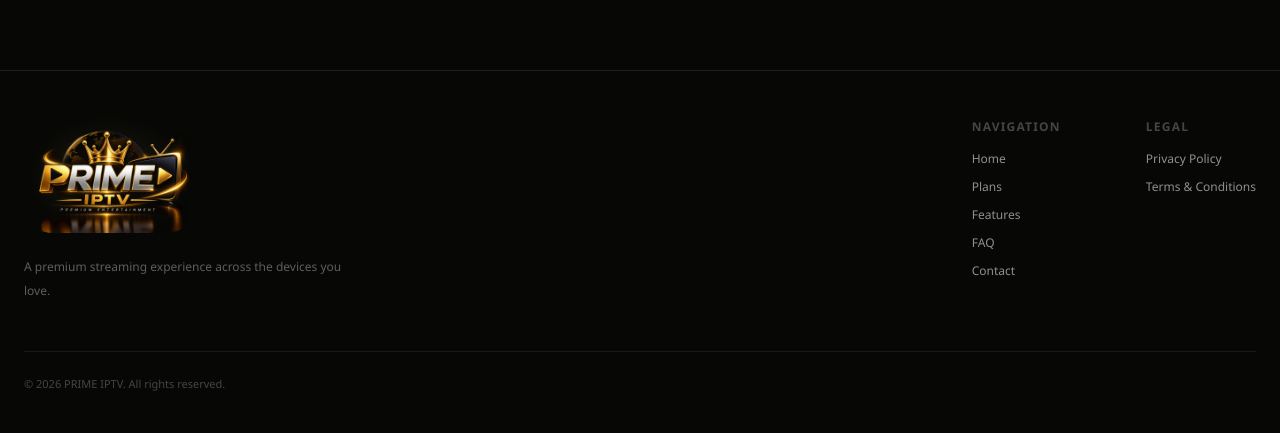
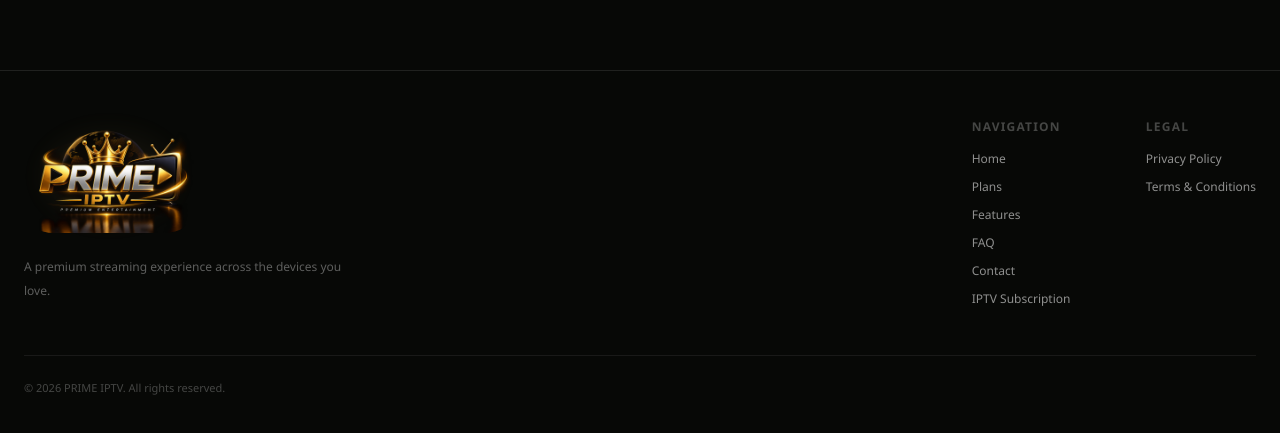
Before and after one commit to mohamedabouhanifa29-sketch/prime-iptv, a Next.js app: page /privacy in a window 1280 px wide. Shown: the part 3593-4026 px from the top of the page. Built offline with nearby package versions, Linux system fonts and the light colour scheme; no server answers.

Commit message:
Add internal link to IPTV subscription page

```diff
--- a/components/Footer.tsx
+++ b/components/Footer.tsx
@@ -1,4 +1,83 @@
 import Link from "next/link";
 import { Logo } from "./Logo";
-const nav=[["Home","home"],["Plans","plans"],["Features","features"],["FAQ","faq"],["Contact","contact"]];
-export function Footer(){return <footer className="border-t border-white/10 py-12"><div className="container-page"><div className="flex flex-col gap-10 md:flex-row md:items-start md:justify-between"><div><Logo variant="footer"/><p className="mt-4 max-w-xs text-xs leading-6 text-white/35">A premium streaming experience across the devices you love.</p></div><div className="grid grid-cols-2 gap-16 text-xs"><div><p className="mb-4 font-bold uppercase tracking-widest text-white/25">Navigation</p><div className="space-y-3">{nav.map(([l,id])=><a className="block text-white/55 hover:text-gold" key={id} href={`/#${id}`}>{l}</a>)}</div></div><div><p className="mb-4 font-bold uppercase tracking-widest text-white/25">Legal</p><div className="space-y-3"><Link className="block text-white/55 hover:text-gold" href="/privacy">Privacy Policy</Link><Link className="block text-white/55 hover:text-gold" href="/terms">Terms & Conditions</Link></div></div></div></div><div className="mt-12 border-t border-white/[.07] pt-6 text-[11px] text-white/25">© 2026 PRIME IPTV. All rights reserved.</div></div></footer>}
+
+const nav = [
+  ["Home", "home"],
+  ["Plans", "plans"],
+  ["Features", "features"],
+  ["FAQ", "faq"],
+  ["Contact", "contact"],
+];
+
+export function Footer() {
+  return (
+    <footer className="border-t border-white/10 py-12">
+      <div className="container-page">
+        <div className="flex flex-col gap-10 md:flex-row md:items-start md:justify-between">
+
+          <div>
+            <Logo variant="footer" />
+            <p className="mt-4 max-w-xs text-xs leading-6 text-white/35">
+              A premium streaming experience across the devices you love.
+            </p>
+          </div>
+
+          <div className="grid grid-cols-2 gap-16 text-xs">
+
+            <div>
+              <p className="mb-4 font-bold uppercase tracking-widest text-white/25">
+                Navigation
+              </p>
+
+              <div className="space-y-3">
+                {nav.map(([l, id]) => (
+                  <a
+                    className="block text-white/55 hover:text-gold"
+                    key={id}
+                    href={`/#${id}`}
+                  >
+                    {l}
+                  </a>
+                ))}
+
+                <Link
+                  className="block text-white/55 hover:text-gold"
+                  href="/iptv-subscription"
+                >
+                  IPTV Subscription
+                </Link>
+              </div>
+            </div>
+
+            <div>
+              <p className="mb-4 font-bold uppercase tracking-widest text-white/25">
+                Legal
+              </p>
+
+              <div className="space-y-3">
+                <Link
+                  className="block text-white/55 hover:text-gold"
+                  href="/privacy"
+                >
+                  Privacy Policy
+                </Link>
+
+                <Link
+                  className="block text-white/55 hover:text-gold"
+                  href="/terms"
+                >
+                  Terms & Conditions
+                </Link>
+              </div>
+            </div>
+
+          </div>
+        </div>
+
+        <div className="mt-12 border-t border-white/[.07] pt-6 text-[11px] text-white/25">
+          © 2026 PRIME IPTV. All rights reserved.
+        </div>
+      </div>
+    </footer>
+  );
+}
--- a/components/Pricing.tsx
+++ b/components/Pricing.tsx
@@ -1,7 +1,17 @@
+import Link from "next/link";
 import { Check, Sparkles } from "lucide-react";
 import { plans, type Plan } from "@/lib/pricing";
 import { Reveal } from "./Reveal";
 
 const planBenefits=["Live TV","Movies & Series","VOD Library","HD / Full HD / 4K where available","Multi-device compatibility","Customer Support"];
 function PricingCard({ plan, onOrder }: { plan: Plan; onOrder: (p: Plan) => void }) { return <article className={`group relative flex min-h-[465px] flex-col overflow-hidden rounded-[26px] p-6 transition duration-300 hover:-translate-y-2 ${plan.featured?"border border-gold/60 bg-gradient-to-b from-gold/15 to-white/[.025] shadow-[0_20px_80px_rgba(215,179,106,.1)]":"glass hover:border-gold/30"}`}>{plan.badge&&<div className={`absolute right-0 top-0 rounded-bl-2xl px-4 py-2 text-[9px] font-extrabold tracking-[.14em] ${plan.featured?"bg-gold text-ink":"border-b border-l border-gold/20 bg-gold/10 text-gold"}`}>{plan.badge}</div>}<div className="mb-auto"><span className="text-[11px] font-bold uppercase tracking-[.18em] text-white/40">Access period</span><h3 className="mt-3 text-xl font-semibold">{plan.name}</h3><div className="mt-7 flex items-start"><span className="font-display text-6xl tracking-tight">{plan.price}</span><span className="ml-1 mt-2 text-xl text-gold">€</span></div><p className="mt-2 text-xs text-white/35">One-time payment</p><div className="mt-7 space-y-3 text-[11px] text-white/55">{planBenefits.map(benefit=><p key={benefit} className="flex gap-2"><Check size={14} className="mt-px shrink-0 text-gold"/>{benefit}</p>)}</div></div><button onClick={()=>onOrder(plan)} className={plan.featured?"btn-primary mt-8 w-full":"btn-secondary mt-8 w-full"}>Get Started {plan.featured&&<Sparkles size={15}/>}</button></article>; }
-export function Pricing({ onOrder }: { onOrder: (p: Plan) => void }) { return <section id="plans" className="relative border-t border-white/[.06] bg-gradient-to-b from-[#0b0d0b] to-ink py-24"><div className="absolute left-1/2 top-0 h-56 w-2/3 -translate-x-1/2 bg-gold/[.035] blur-[100px]"/><div className="container-page relative"><Reveal><div className="mb-14 text-center"><p className="eyebrow">Simple pricing</p><h2 className="section-title mt-4">Choose your perfect plan.</h2><p className="mx-auto mt-5 max-w-lg text-sm leading-7 text-white/45">Flexible subscription options designed for every need.</p></div></Reveal><div className="grid items-center gap-4 sm:grid-cols-2 lg:grid-cols-3 xl:grid-cols-5">{plans.map((p,i)=><Reveal key={p.months} delay={i*.06} className={p.featured?"xl:scale-[1.045] xl:py-2":""}><PricingCard plan={p} onOrder={onOrder}/></Reveal>)}</div></div></section>; }
+export function Pricing({ onOrder }: { onOrder: (p: Plan) => void }) { return <section id="plans" className="relative border-t border-white/[.06] bg-gradient-to-b from-[#0b0d0b] to-ink py-24"><div className="absolute left-1/2 top-0 h-56 w-2/3 -translate-x-1/2 bg-gold/[.035] blur-[100px]"/><div className="container-page relative"><Reveal><div className="mb-14 text-center"><p className="eyebrow">Simple pricing</p><h2 className="section-title mt-4">Choose your perfect plan.</h2><p className="mx-auto mt-5 max-w-lg text-sm leading-7 text-white/45">
+  Flexible subscription options designed for every need.
+</p>
+
+<Link
+  href="/iptv-subscription"
+  className="mt-4 inline-block text-sm font-semibold text-gold hover:underline"
+>
+  Learn more about our IPTV subscription plans
+</Link></div></Reveal><div className="grid items-center gap-4 sm:grid-cols-2 lg:grid-cols-3 xl:grid-cols-5">{plans.map((p,i)=><Reveal key={p.months} delay={i*.06} className={p.featured?"xl:scale-[1.045] xl:py-2":""}><PricingCard plan={p} onOrder={onOrder}/></Reveal>)}</div></div></section>; }
```
